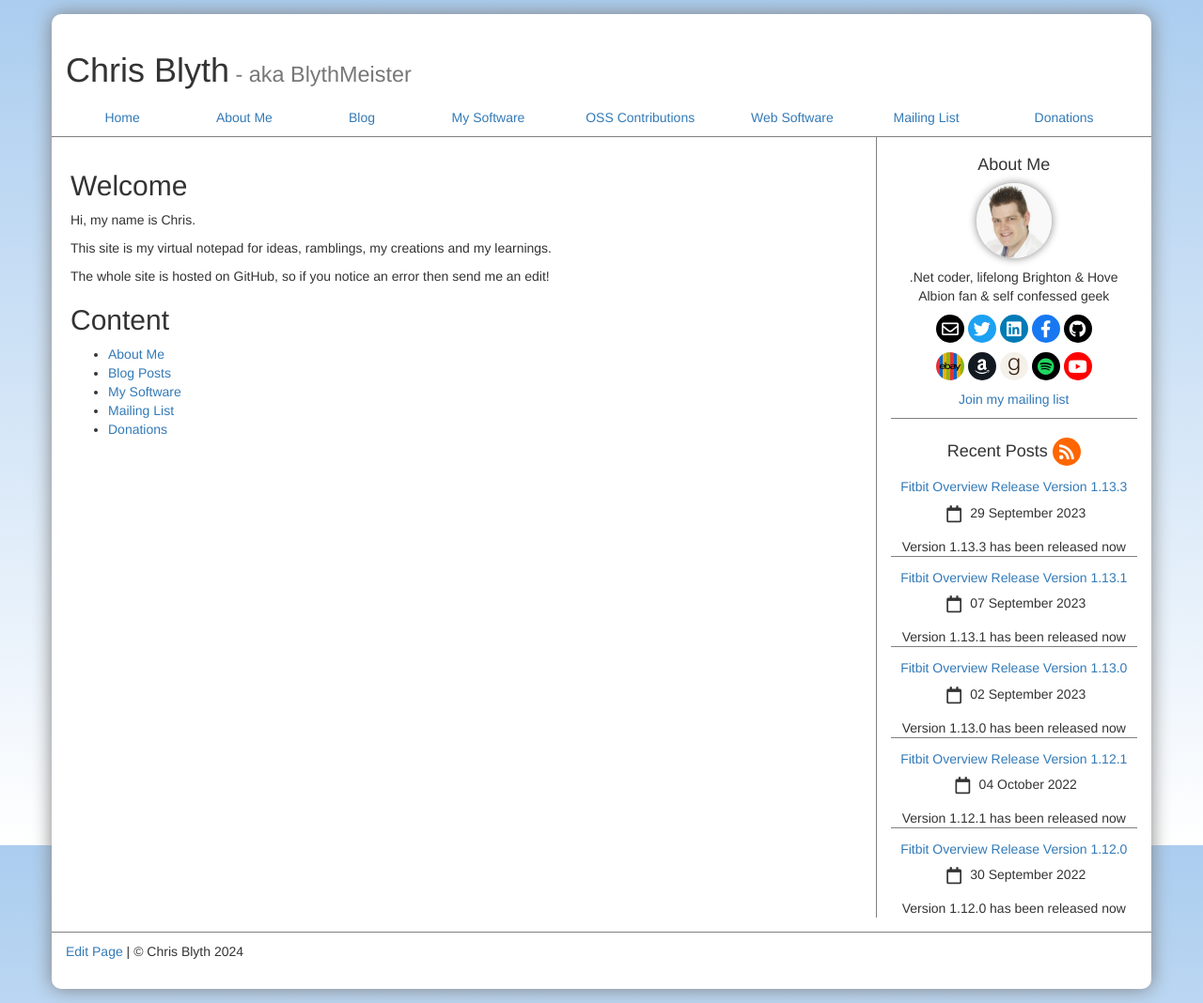
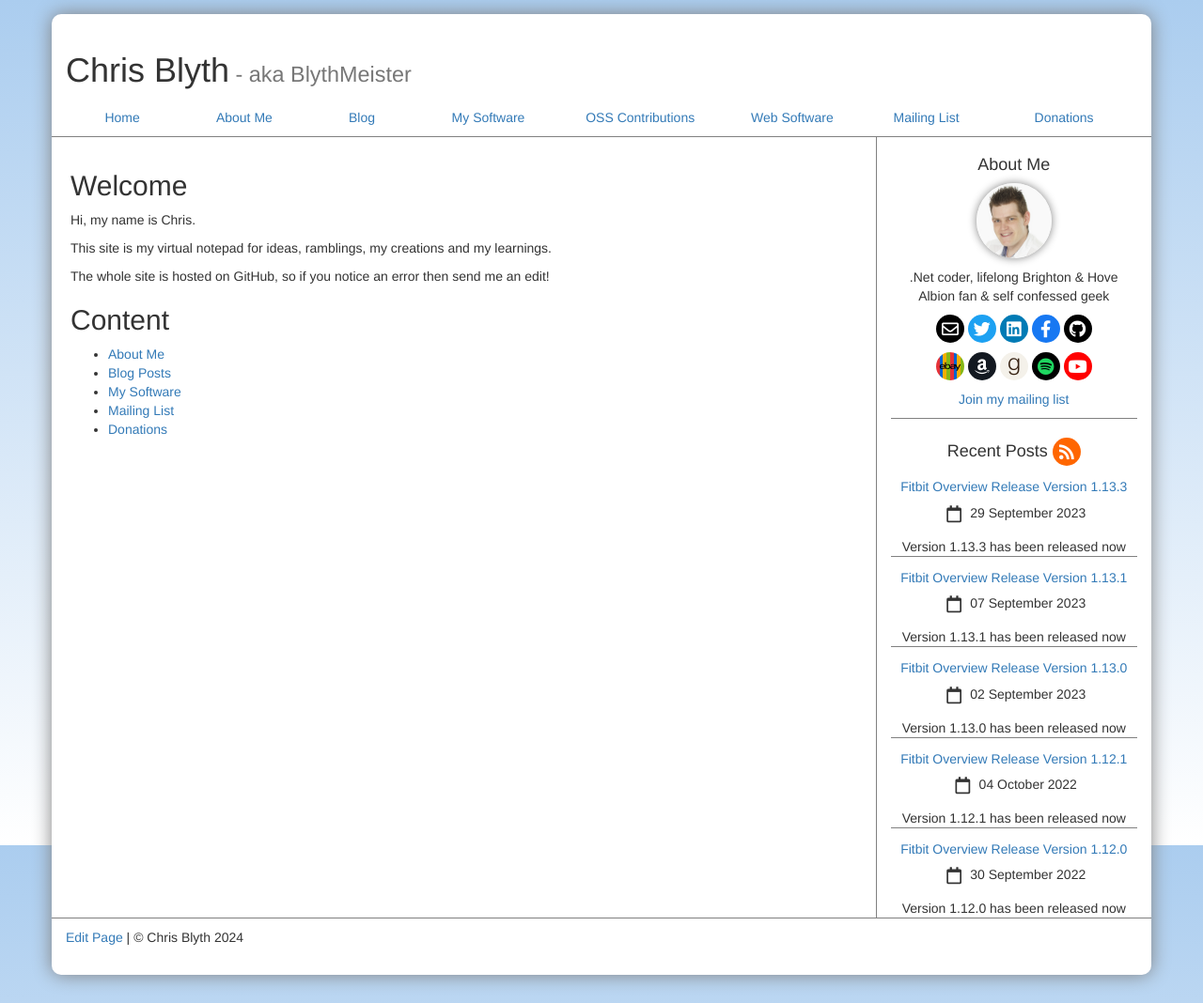
Before and after one commit to BlythMeister/blyth.me.uk, a Jekyll site: the page built from index.md, in a window 1280 px wide. Shown: the whole page at 94% size. Built offline with Jekyll 4.4.1, drawn with Linux system fonts in a browser that asks for light colours; nearby versions of some CDN libraries.

Commit message:
Update styles.css

```diff
--- a/css/styles.css
+++ b/css/styles.css
@@ -7,19 +7,12 @@
     margin: 0;
     background-image: -webkit-gradient( linear, left top, left bottom, color-stop(0.18, rgb(74, 12, 107)), color-stop(0.87, rgb(102, 153, 102)));
     background: -moz-linear-gradient(top, #ABCDEF 0%, #FFFFFF 100%);
-    /* FF3.6+ */
     background: -webkit-gradient(linear, left top, left bottom, color-stop(0%, #ABCDEF), color-stop(100%, #FFFFFF));
-    /* Chrome,Safari4+ */
     background: -webkit-linear-gradient(top, #ABCDEF 0%, #FFFFFF 100%);
-    /* Chrome10+,Safari5.1+ */
     background: -o-linear-gradient(top, #ABCDEF 0%, #FFFFFF 100%);
-    /* Opera11.10+ */
     background: -ms-linear-gradient(top, #ABCDEF 0%, #FFFFFF 100%);
-    /* IE10+ */
     filter: progid:DXImageTransform.Microsoft.gradient( startColorstr='#ABCDEF', endColorstr='#FFFFFF', GradientType=0);
-    /* IE6-9 */
     background: linear-gradient(top, #ABCDEF 0%, #FFFFFF 100%);
-    /* W3C */
     background-attachment: fixed;
 }
 
@@ -69,7 +62,6 @@
 }
 
 .footer {
-    margin-top: 15px;
     margin-bottom: 5px;
     border-top: 1px solid grey;
     padding-top: 10px;
@@ -82,6 +74,7 @@
 .mainFrame {
     padding-top: 15px;
     padding-left: 20px;
+    padding-bottom: 15px;
     margin-bottom: 0;
 }
 
@@ -123,6 +116,7 @@
     border-top: 1px solid grey;
     padding-bottom: 10px;
     padding-top: 10px;
+    padding-bottom: 15px;
 }
 
 .sidebar .bottomItem {
```
